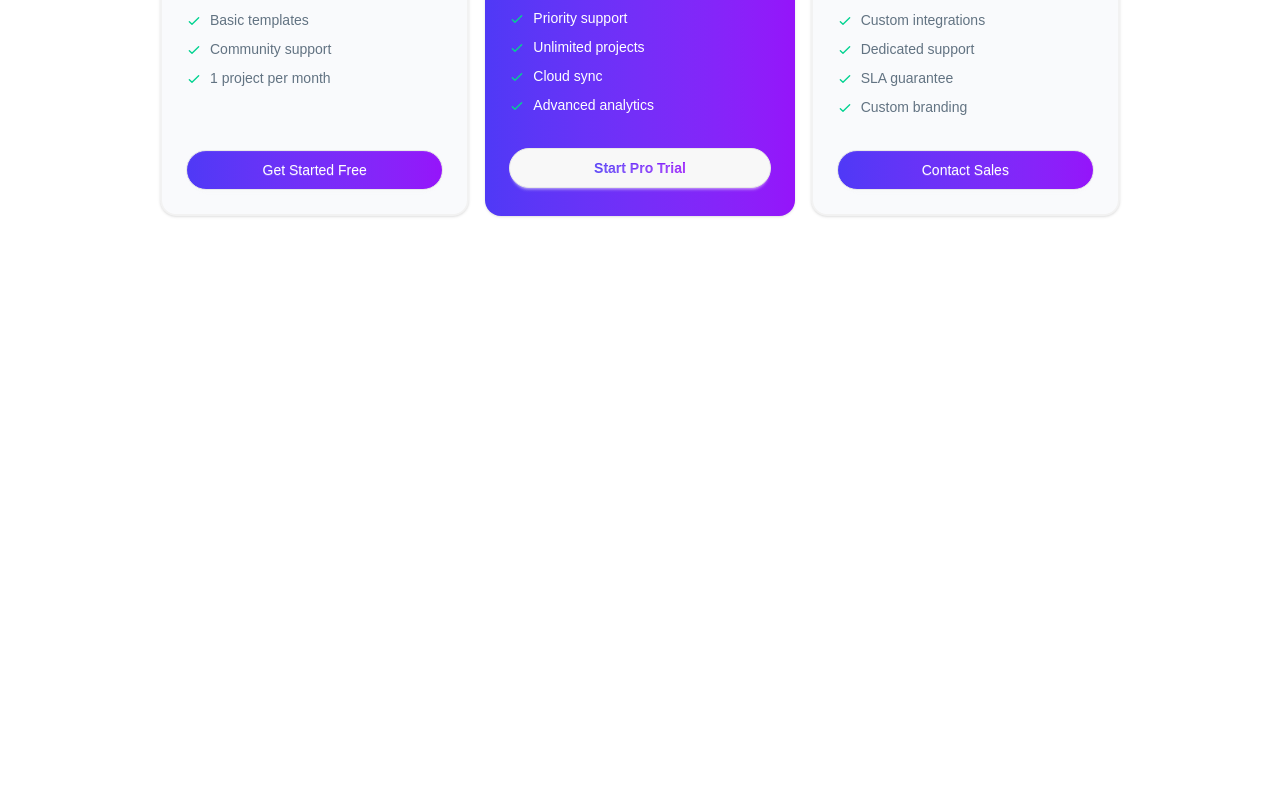
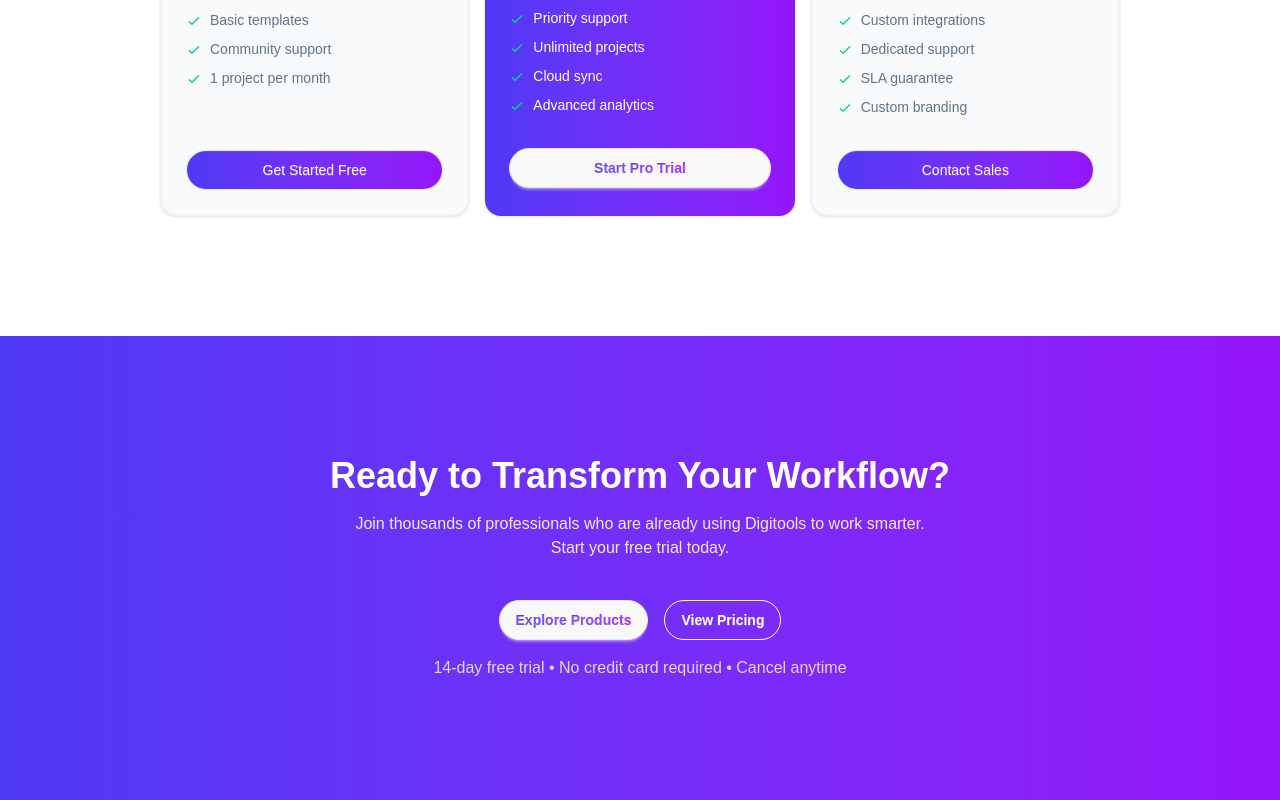
Before and after one commit to piasmajumdar/A06-Digital-Tools-Pias, a React (Vite) app: page / in a window 1280 px wide. Shown: the part 3805-4605 px from the top of the page. Before the commit the page ends 4141 px from the top, so only its background shows below. Built offline with nearby package versions, Linux system fonts and the light colour scheme.

Commit message:
transform footer done

```diff
--- a/src/App.jsx
+++ b/src/App.jsx
@@ -7,6 +7,7 @@
 import { Suspense, useState } from 'react'
 import Steps from './Components/HomePage/Steps/Steps'
 import PricingSection from './Components/HomePage/PricingSection/PricingSection'
+import TransformFooter from './Components/HomePage/TransformFooter/TransformFooter'
 
 const getPromiseProduct = async () => {
   const res = await fetch("toolsData.json");
@@ -45,6 +46,7 @@
 
       <Steps></Steps>
       <PricingSection></PricingSection>
+      <TransformFooter></TransformFooter>
 
 
 
--- /dev/null
+++ b/src/Components/HomePage/TransformFooter/TransformFooter.jsx
@@ -0,0 +1,27 @@
+import React from 'react';
+
+const TransformFooter = () => {
+    return (
+        <div className='bg-linear-to-r from-[#4F39F6] to-[#9514FA] py-30'>
+            <div className='max-w-3/4 mx-auto text-white text-center space-y-10'>
+                <div className='space-y-4'>
+                    <h2 className='text-4xl font-extrabold'>Ready to Transform Your Workflow?</h2>
+                    <p className='text-white/90 leading-6'>Join thousands of professionals who are already using Digitools to work smarter. <br /> Start your free trial today.</p>
+                </div>
+
+                <div className='space-y-4'>
+                    <div className='flex justify-center items-center gap-4'>
+                        <button className='btn rounded-full font-semibold hover:scale-105'><span className='bg-linear-to-r from-[#4F39F6] to-[#9514FA] text-transparent bg-clip-text'>Explore Products</span></button>
+                        <button className='btn btn-outline rounded-full font-semibold hover:scale-105'>View Pricing</button>
+                    </div>
+                    <p className='text-white/80'>14-day free trial • No credit card required • Cancel anytime</p>
+                </div>
+
+
+            </div>
+
+        </div>
+    );
+};
+
+export default TransformFooter;
```
